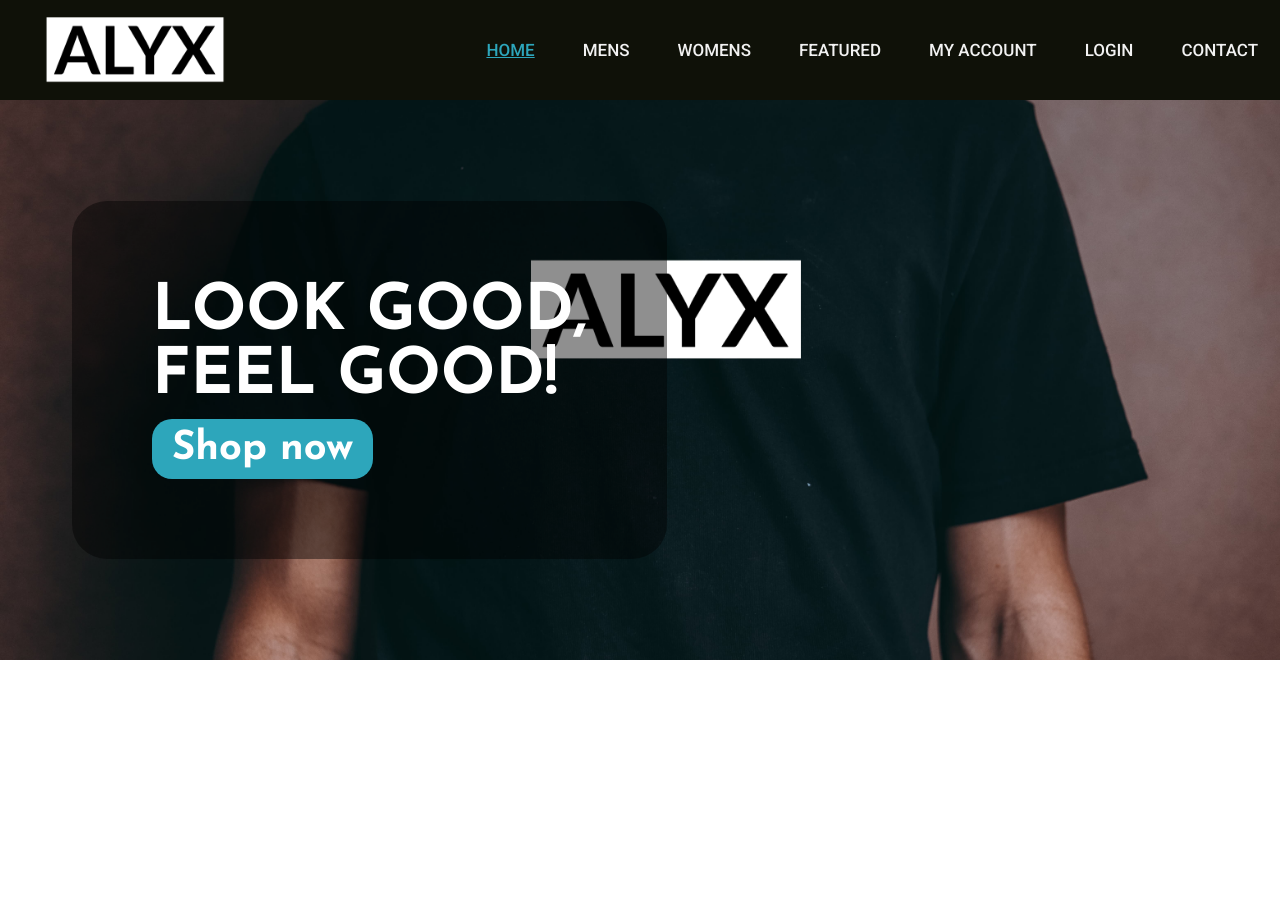
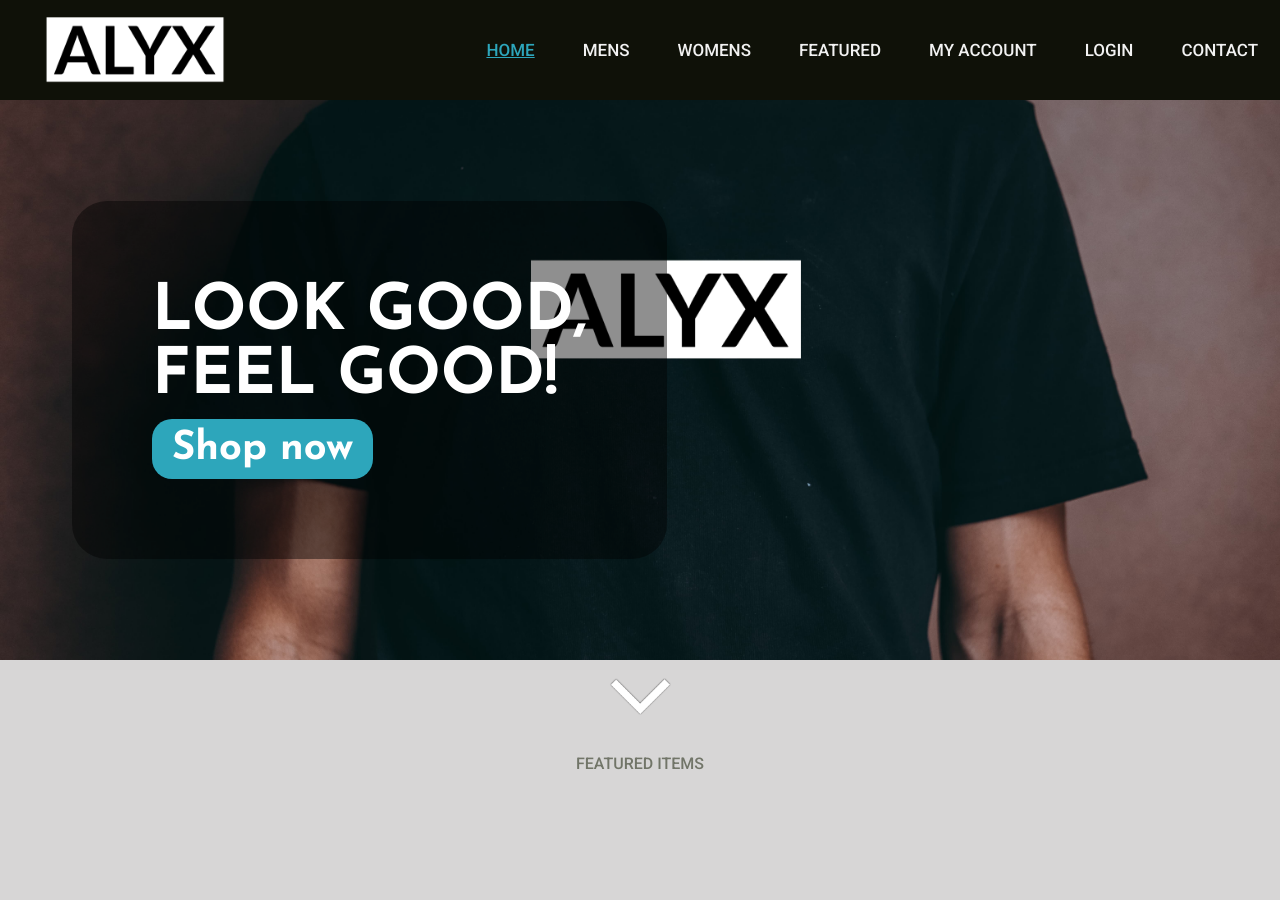
Before and after one commit to Zaide1/zaide1.github.io, a PHP site: page / in a window 1280 px wide. Before the commit the page ends 660 px from the top, so only its background shows below. Run offline with PHP 8.4, Linux system fonts and the light colour scheme.

Commit message:
homepage featured items section

```diff
--- a/assets/css/main.css
+++ b/assets/css/main.css
@@ -105,3 +105,25 @@ text-transform: uppercase;
   font-size: 5vh;
 
 }
+
+.full-width-section {
+  background-color: #D7D6D6;; /* Background color for the full-width section */
+  color: #ffffff; /* Text color */
+  text-align: center;
+  position: relative;
+  height: 30vh;
+  font-family: 'Josefin Sans', sans-serif;
+  font-family: 'Lato', sans-serif;
+  font-family: 'Roboto', sans-serif;
+  text-transform: uppercase;
+}
+
+.info-box {
+  max-width: 20%; /* Maximum width for the content */
+  margin: 0 auto; /* Center the content horizontally */
+  color: #717568;
+  padding: 10px;
+  cursor: pointer;
+  position: relative;
+
+}
--- a/index.html
+++ b/index.html
@@ -39,5 +39,12 @@
         <a href="#">Shop now</a>
     </div>
 </div>
+
+<div class="full-width-section">
+  <a href="index.html"><img src="assets/img/arrow-down.png" alt="Logo" width="80px"></a>
+  <div class="info-box">
+    Featured items
+  </div>
+</div>
 </body>
 </html>
```
Also changed, not shown: assets/img/arrow-down.png (added).
